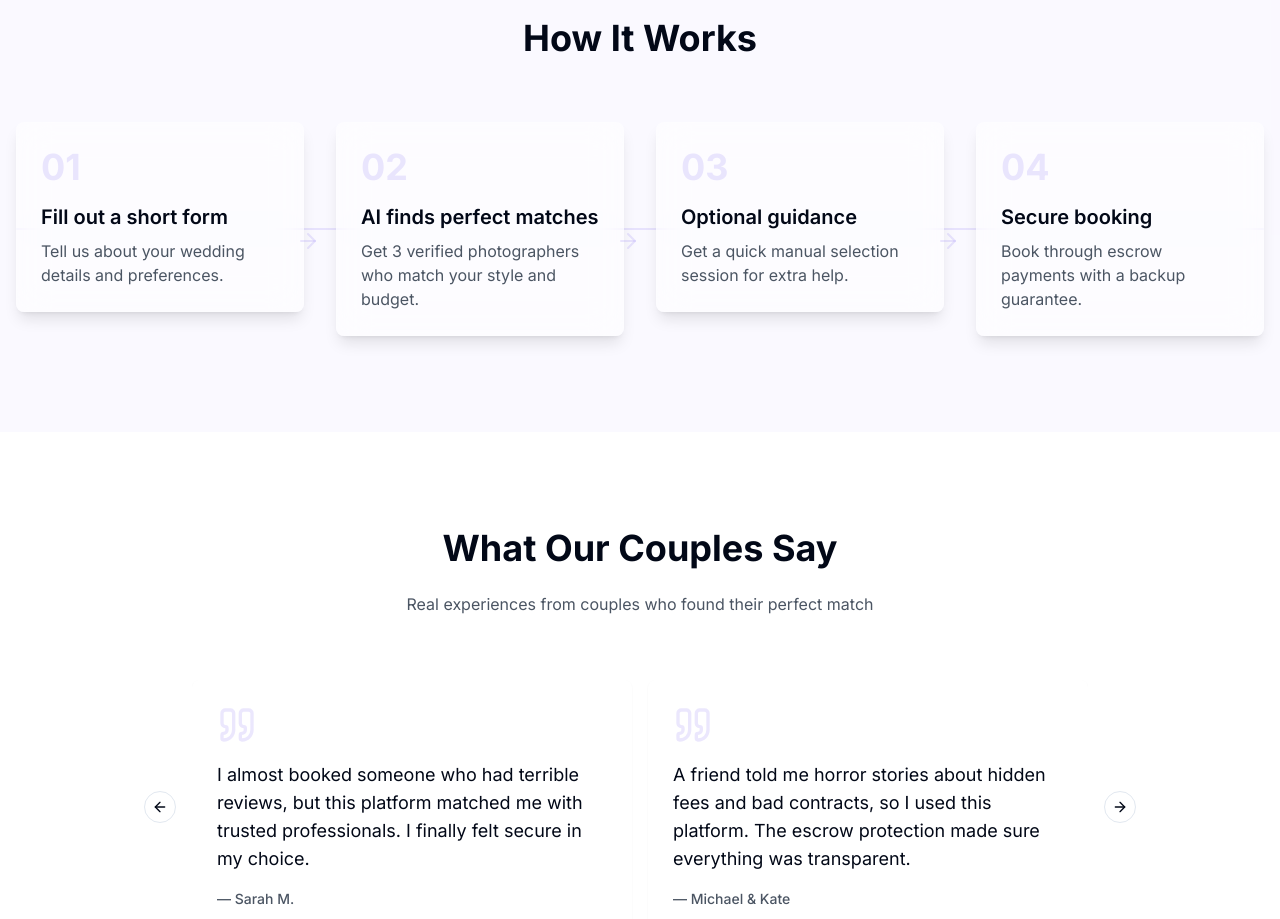
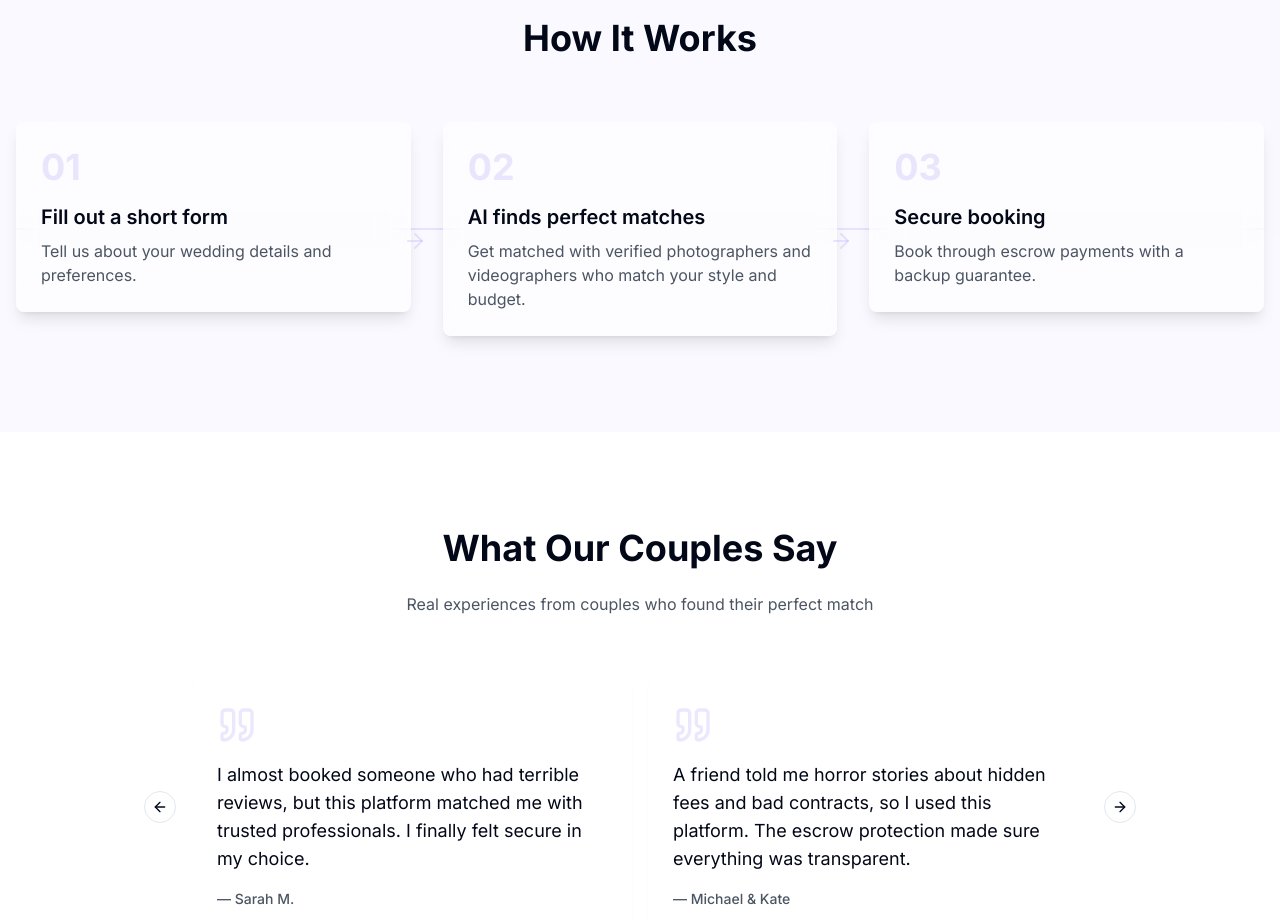
Before and after one commit to hakan-canada/wedmatch-ai-solution, a React (Vite) app: page / in a window 1280 px wide. Shown: the part 5100-6019 px from the top of the page. Built offline with nearby package versions, Linux system fonts and the light colour scheme.

Commit message:
Refactor How It Works section
Update the "How It Works" section to have only three steps, merging steps 2 and 3, and changing the wording to reflect the removal of optional guidance and the updated description of photographers/videographers.

```diff
--- a/src/components/sections/HowItWorks.tsx
+++ b/src/components/sections/HowItWorks.tsx
@@ -11,15 +11,10 @@ export const HowItWorks = () => {
     {
       number: "02",
       title: "AI finds perfect matches",
-      description: "Get 3 verified photographers who match your style and budget.",
+      description: "Get matched with verified photographers and videographers who match your style and budget.",
     },
     {
       number: "03",
-      title: "Optional guidance",
-      description: "Get a quick manual selection session for extra help.",
-    },
-    {
-      number: "04",
       title: "Secure booking",
       description: "Book through escrow payments with a backup guarantee.",
     },
@@ -37,7 +32,7 @@ export const HowItWorks = () => {
         <div className="relative">
           <div className="absolute top-1/2 left-0 right-0 h-0.5 bg-primary/20 -translate-y-1/2 hidden md:block" />
 
-          <div className="grid md:grid-cols-4 gap-8">
+          <div className="grid md:grid-cols-3 gap-8">
             {steps.map((step, index) => (
               <div key={index} className="relative">
                 <div className="glass-card p-6 rounded-lg relative z-10">
```
